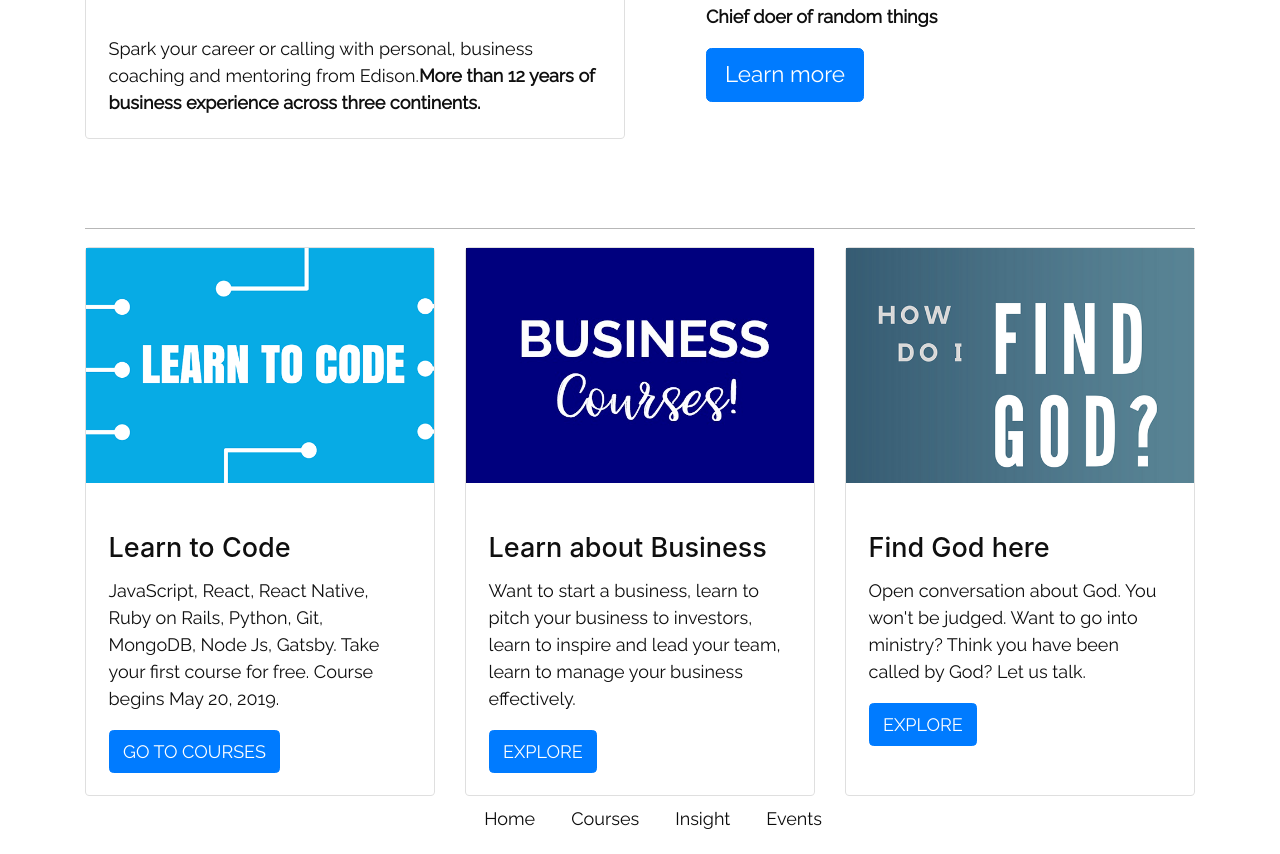
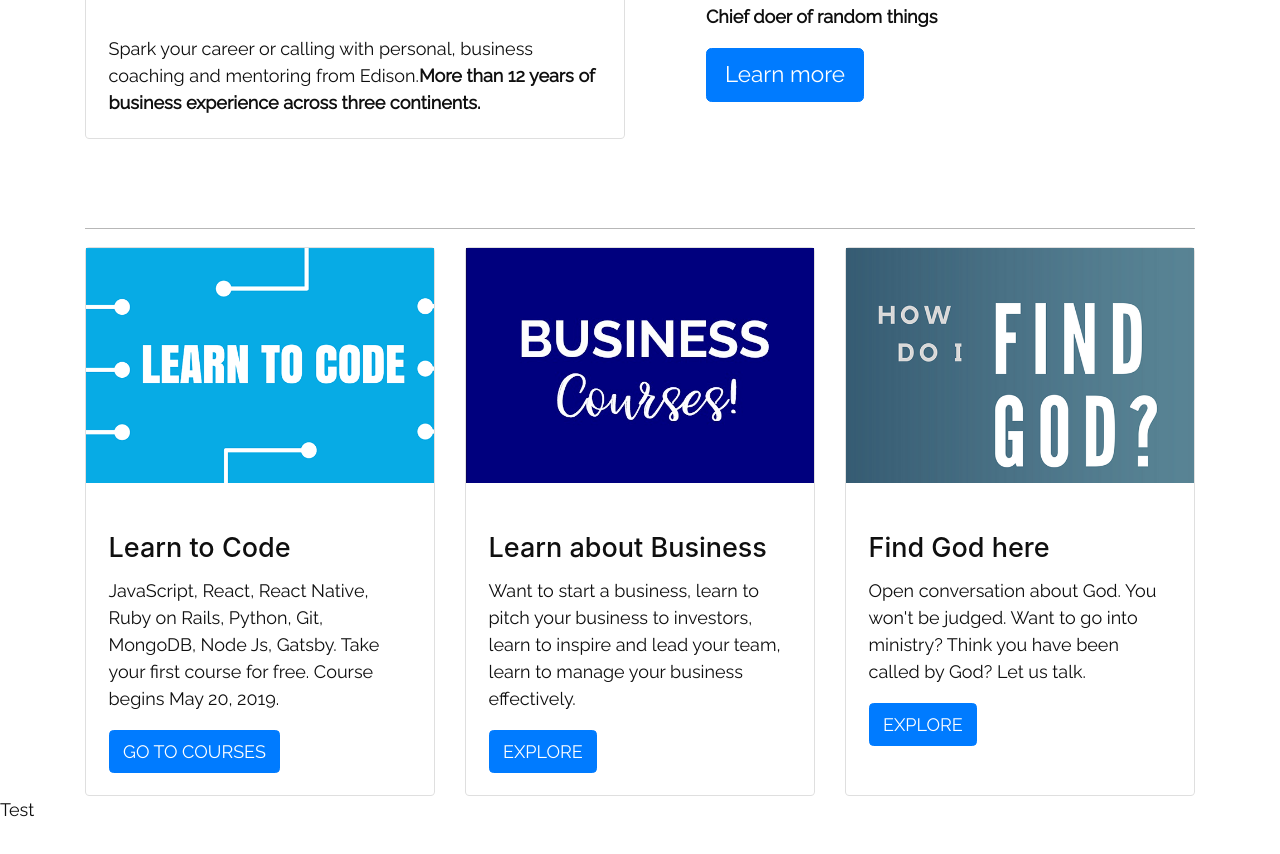
Before and after one commit to buzzedison/gatsbywebsie, a Gatsby site: page / in a window 1280 px wide. Shown: the part 1040-1894 px from the top of the page. After the commit the page ends 1863 px from the top, so only its background shows below. Built offline with nearby package versions, Linux system fonts and the light colour scheme; Gatsby itself is replaced by a stand-in of ours.

Commit message:
removed footer

```diff
--- a/src/components/footer.js
+++ b/src/components/footer.js
@@ -1,26 +1,7 @@
 import React from "react"
-import { BrowserRouter } from "react-router-dom"
-import { MDBNav, MDBNavItem, MDBNavLink } from "mdbreact"
 
 const Footer = () => {
-  return (
-    <BrowserRouter>
-      <MDBNav className="justify-content-center" color="amber">
-        <MDBNavItem>
-          <MDBNavLink to="#!">Home</MDBNavLink>
-        </MDBNavItem>
-        <MDBNavItem>
-          <MDBNavLink to="#!">Courses</MDBNavLink>
-        </MDBNavItem>
-        <MDBNavItem>
-          <MDBNavLink to="#!">Insight</MDBNavLink>
-        </MDBNavItem>
-        <MDBNavItem>
-          <MDBNavLink to="#!">Events</MDBNavLink>
-        </MDBNavItem>
-      </MDBNav>
-    </BrowserRouter>
-  )
+  return <div>Test</div>
 }
 
 export default Footer
```
